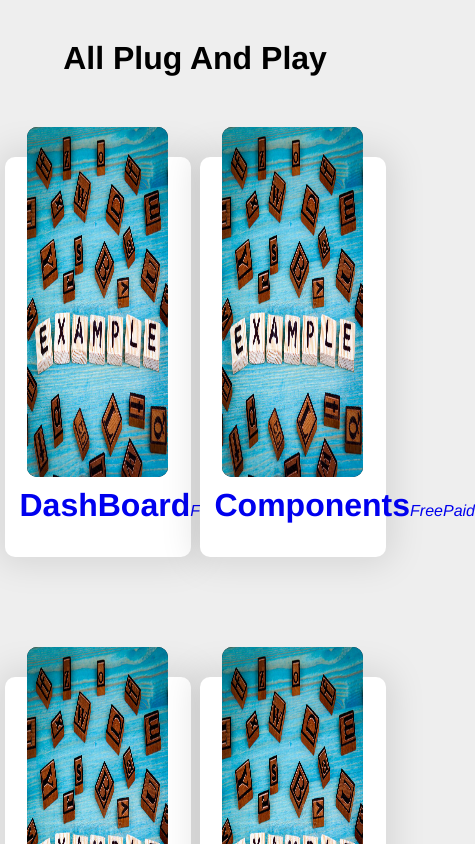
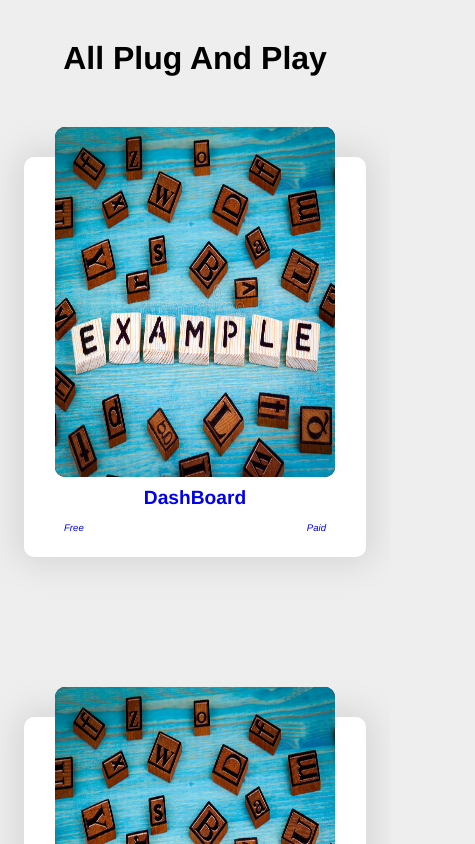
Before and after one commit to Yohanes26/samurai-design, a Vue app: page /#/home in a window 390 px wide. Shown: the top 844 px of the page, 475 px wide, since content can reach past the window. Built offline with nearby package versions, Linux system fonts and the light colour scheme.

Commit message:
Responsividade concluida da pagina Home

```diff
--- a/src/components/Home.vue
+++ b/src/components/Home.vue
@@ -17,8 +17,10 @@
           </div>
           <div class="boxSubTitles">
             <h1 class="titleCard">DashBoard</h1>
+            <div class="boxBadges">
               <i class="eachBadges">Free</i>
               <i class="eachBadges">Paid</i>
+            </div>
           </div>
         </router-link>
       </div>
@@ -37,8 +39,10 @@
           </div>
           <div class="boxSubTitles">
             <h1 class="titleCard">Components</h1>
+            <div class="boxBadges">
               <i class="eachBadges">Free</i>
               <i class="eachBadges">Paid</i>
+            </div>
           </div>
         </router-link>
       </div>
@@ -57,8 +61,10 @@
           </div>
           <div class="boxSubTitles">
             <h1 class="titleCard">Vue.JS DashBoard</h1>
+            <div class="boxBadges">
               <i class="eachBadges">Free</i>
               <i class="eachBadges">Paid</i>
+            </div>
           </div>
         </router-link>
       </div>
@@ -77,8 +83,10 @@
           </div>
           <div class="boxSubTitles">
             <h1 class="titleCard">VUE.JS Components</h1>
+            <div class="boxBadges">
               <i class="eachBadges">Free</i>
               <i class="eachBadges">Paid</i>
+            </div>
           </div>
         </router-link>
       </div>
@@ -97,8 +105,10 @@
           </div>
           <div class="boxSubTitles">
             <h1 class="titleCard">Angular7 DashBoard</h1>
+            <div class="boxBadges">
               <i class="eachBadges">Free</i>
               <i class="eachBadges">Paid</i>
+            </div>
           </div>
         </router-link>
       </div>
@@ -117,8 +127,10 @@
           </div>
           <div class="boxSubTitles">
             <h1 class="titleCard">Angular7 Components</h1>
+            <div class="boxBadges">
               <i class="eachBadges">Free</i>
               <i class="eachBadges">Paid</i>
+            </div>
           </div>
         </router-link>
       </div>
@@ -137,8 +149,10 @@
           </div>
           <div class="boxSubTitles">
             <h1 class="titleCard">React DashBoard</h1>
+            <div class="boxBadges">
               <i class="eachBadges">Free</i>
               <i class="eachBadges">Paid</i>
+            </div>
           </div>
         </router-link>
       </div>
@@ -157,8 +171,10 @@
           </div>
           <div class="boxSubTitles">
             <h1 class="titleCard">React Components</h1>
+            <div class="boxBadges">
               <i class="eachBadges">Free</i>
               <i class="eachBadges">Paid</i>
+            </div>
           </div>
         </router-link>
       </div>
@@ -196,6 +212,7 @@ export default {};
   min-height: 1px;
   padding-right: 15px;
   padding-left: 15px;
+  font-size: 0.6rem;
 }
 
 .subCard {
@@ -248,4 +265,33 @@ export default {};
   float: right;
   display: inline-block;
 }
+
+@media only screen and (max-width: 700px) {
+  .boxCards {
+    width: 100vw;
+    flex-direction: column;
+  }
+
+  .card {
+    width: 80%;
+    margin: 80px auto;
+  }
+
+  .boxSubTitles {
+    flex-direction: column;
+  }
+
+  .boxBadges {
+    width: 100%;
+    display: flex;
+    justify-content: space-between;
+  }
+
+  .eachBadges {
+    width: fit-content;
+    margin-right: 25px;
+    margin-left: 25px;
+  }
+
+}
 </style>
```
Also changed, not shown: 1 other file (tests, documents, lock files or other folders). Lines whose indentation alone changed are shown as unchanged.
